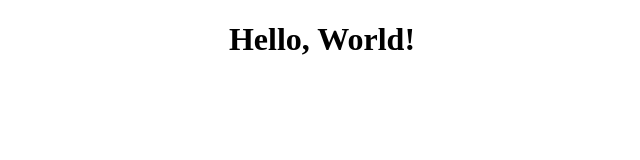
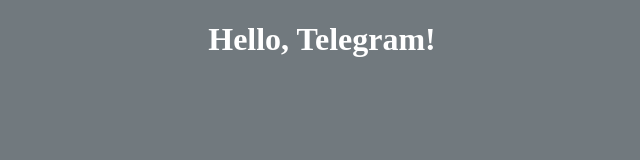
Before and after one commit to dimonzakiev-dev/tgminiapp, a plain HTML site: page index.html in a window 1280 px wide. Shown: the whole page, without its empty margins (318-958 px from the left). Drawn offline with Linux system fonts and the light colour scheme.

Commit message:
add some styles

```diff
--- /dev/null
+++ b/index.css
@@ -0,0 +1,5 @@
+body {
+    background: #71797E;
+    color: white;
+    text-align: center;
+}
--- a/index.html
+++ b/index.html
@@ -2,9 +2,10 @@
 <html lang="ru">
     <head>
         <meta charset="UTF-8">
-        <title>Document</title>
+        <title>Hello, Telegram!</title>
+        <link rel="stylesheet" href="index.css">
     </head>
     <body>
-        <h1 style="text-align: center">Hello, World!</h1>
+        <h1>Hello, Telegram!</h1>
     </body>
 </html>
```
